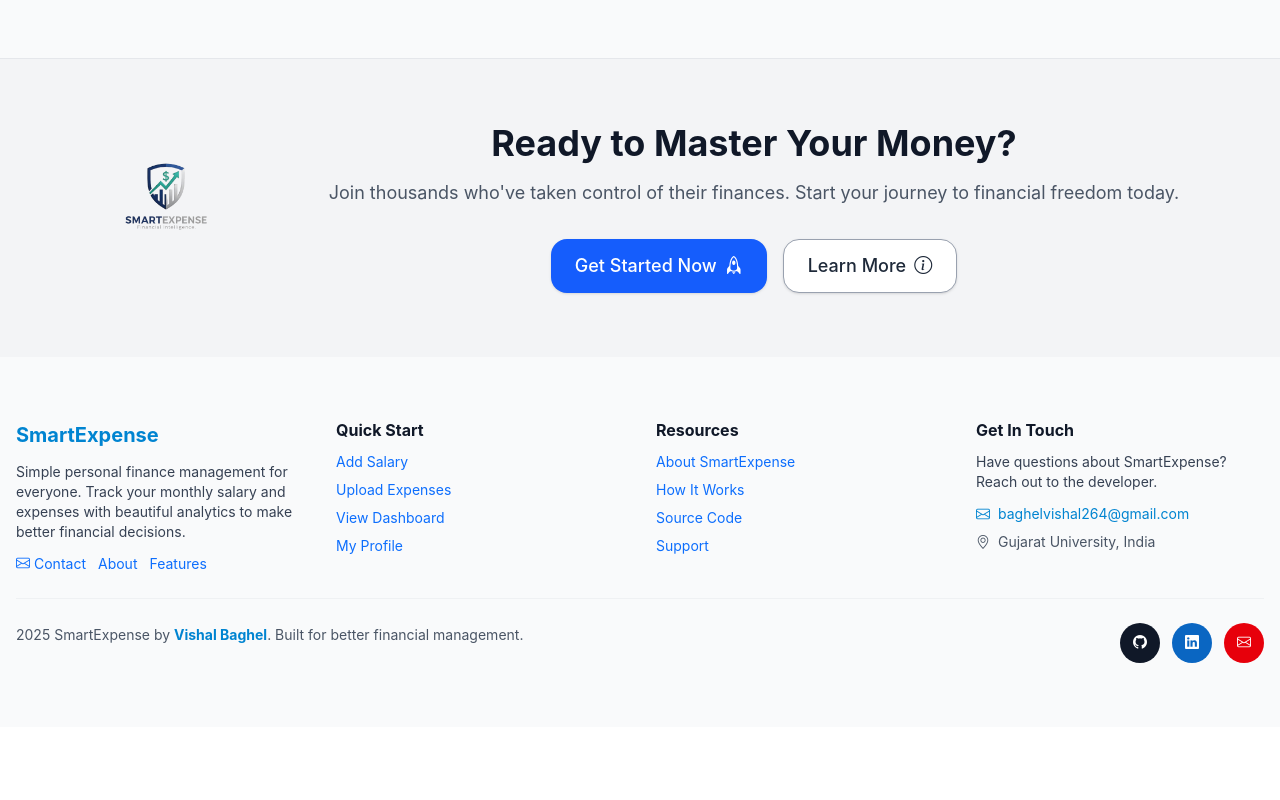
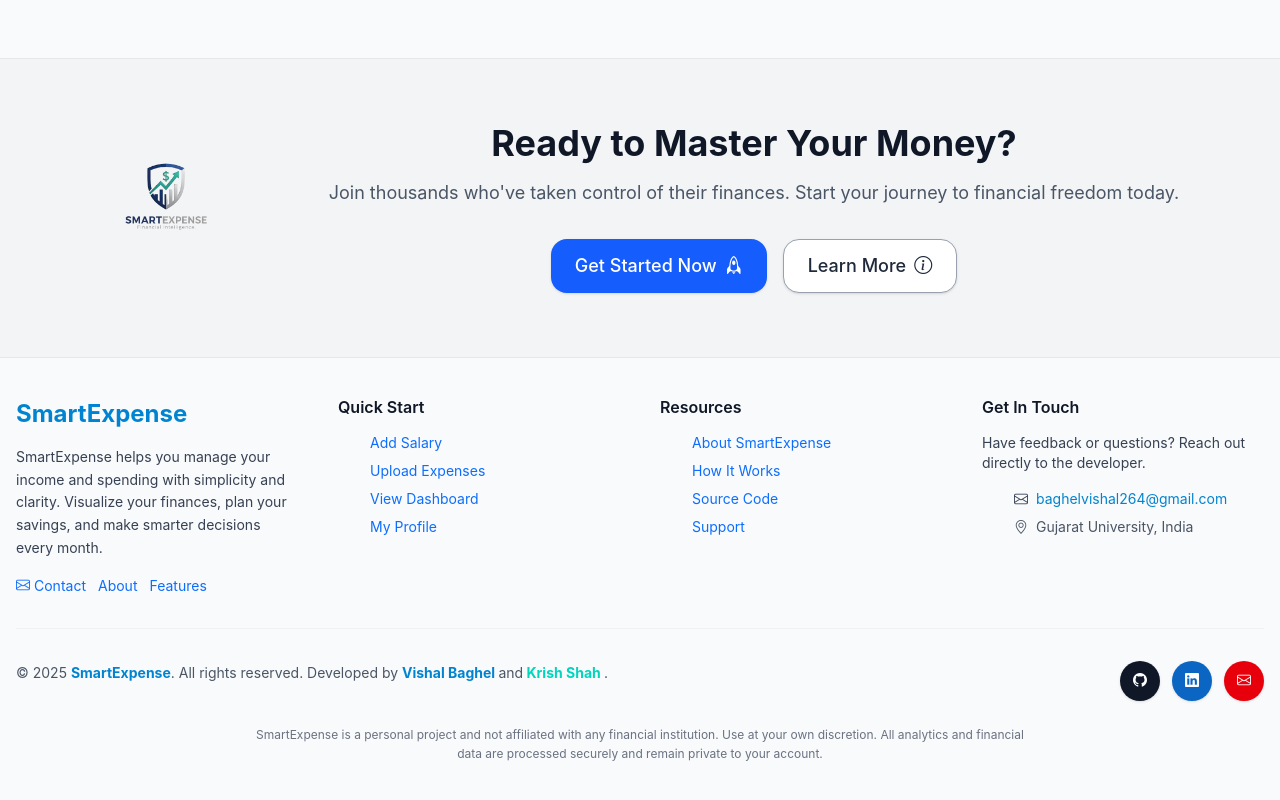
Before and after one commit to Rvbaghel/SmartExpense, a React (Vite) app in the folder frontend/: page / in a window 1280 px wide. Shown: the part 2452-3252 px from the top of the page. Before the commit the page ends 3179 px from the top, so only its background shows below. Built offline with nearby package versions, Linux system fonts and the light colour scheme; no server answers; the HTML template or start-up script is replaced by a standard one.

Commit message:
Dashboard Util Bar Added on Bottom and Footer and Other Styling Improvements

```diff
--- a/frontend/index.html
+++ b/frontend/index.html
@@ -1,5 +1,5 @@
 <!doctype html>
-<html lang="en">
+<html lang="en" class="bg-neutral-200 dark:bg-neutral-900 text-black dark:text-white">
 
 <head>
   <meta charset="UTF-8" />
--- a/frontend/package.json
+++ b/frontend/package.json
@@ -12,6 +12,7 @@
   "dependencies": {
     "@tailwindcss/vite": "^4.1.13",
     "date-fns": "^4.1.0",
+    "dayjs": "^1.11.18",
     "react": "^19.1.1",
     "react-dom": "^19.1.1",
     "react-router-dom": "^7.8.2",
--- a/frontend/src/components/Footer.jsx
+++ b/frontend/src/components/Footer.jsx
@@ -2,38 +2,40 @@
 import { Link } from "react-router-dom";
 
 const Footer = () => {
+  const currentYear = new Date().getFullYear();
+
   return (
     <footer
-      className="utility-py-6 bg-gray-50 dark:bg-gray-900 text-gray-700 dark:text-gray-300"
+      className="bg-gray-50 dark:bg-gray-900 text-gray-700 dark:text-gray-300 border-t border-gray-200 dark:border-gray-700"
       role="contentinfo"
     >
-      <div className="container mx-auto px-4">
-        {/* Top content */}
-        <div className="grid grid-cols-1 md:grid-cols-2 lg:grid-cols-4 gap-8">
-          {/* Brand & Intro */}
+      <div className="container mx-auto px-4 py-10">
+        {/* === Top Section === */}
+        <div className="grid grid-cols-1 md:grid-cols-2 lg:grid-cols-4 gap-10">
+          {/* Brand */}
           <div>
-            <div className="mb-3">
-              <span className="text-xl font-bold text-sky-600 dark:text-teal-400">
+            <div className="mb-4">
+              <span className="text-2xl font-bold text-sky-600 dark:text-teal-400">
                 SmartExpense
               </span>
             </div>
-            <p className="text-sm mb-3">
-              Simple personal finance management for everyone. Track your
-              monthly salary and expenses with beautiful analytics to make better
-              financial decisions.
+            <p className="text-sm leading-relaxed mb-4">
+              SmartExpense helps you manage your income and spending with
+              simplicity and clarity. Visualize your finances, plan your
+              savings, and make smarter decisions every month.
             </p>
             <div className="flex flex-wrap gap-3 text-sm">
               <a
                 href="mailto:baghelvishal264@gmail.com"
-                aria-label="Email contact"
+                aria-label="Contact via email"
                 className="no-underline"
               >
                 <i className="bi bi-envelope mr-1"></i>Contact
               </a>
-              <Link to="/about" aria-label="About page" className="no-underline">
+              <Link to="/about" className="no-underline">
                 About
               </Link>
-              <a href="#features" aria-label="Features section" className="no-underline">
+              <a href="#features" className="no-underline">
                 Features
               </a>
             </div>
@@ -41,37 +43,50 @@
 
           {/* Quick Start */}
           <div>
-            <h6 className="font-bold mb-3 text-gray-900 dark:text-gray-100">
+            <h6 className="font-semibold mb-4 text-gray-900 dark:text-gray-100">
               Quick Start
             </h6>
-            <div className="flex flex-col space-y-2 text-sm">
+            <ul className="space-y-2 text-sm">
+              <li>
                 <Link to="/salary-input" className="no-underline">
                   Add Salary
                 </Link>
+              </li>
+              <li>
                 <Link to="/expenses" className="no-underline">
                   Upload Expenses
                 </Link>
+              </li>
+              <li>
                 <Link to="/dashboard" className="no-underline">
                   View Dashboard
                 </Link>
+              </li>
+              <li>
                 <Link to="/profile" className="no-underline">
                   My Profile
                 </Link>
-            </div>
+              </li>
+            </ul>
           </div>
 
           {/* Resources */}
           <div>
-            <h6 className="font-bold mb-3 text-gray-900 dark:text-gray-100">
+            <h6 className="font-semibold mb-4 text-gray-900 dark:text-gray-100">
               Resources
             </h6>
-            <div className="flex flex-col space-y-2 text-sm">
+            <ul className="space-y-2 text-sm">
+              <li>
                 <Link to="/about" className="no-underline">
                   About SmartExpense
                 </Link>
+              </li>
+              <li>
                 <a href="#how-it-works" className="no-underline">
                   How It Works
                 </a>
+              </li>
+              <li>
                 <a
                   href="https://github.com/Rvbaghel"
                   target="_blank"
@@ -80,64 +95,82 @@
                 >
                   Source Code
                 </a>
-              <a href="mailto:baghelvishal264@gmail.com" className="no-underline">
+              </li>
+              <li>
+                <a
+                  href="mailto:baghelvishal264@gmail.com"
+                  className="no-underline"
+                >
                   Support
                 </a>
-            </div>
+              </li>
+            </ul>
           </div>
 
           {/* Contact */}
           <div>
-            <h6 className="font-bold mb-3 text-gray-900 dark:text-gray-100">
+            <h6 className="font-semibold mb-4 text-gray-900 dark:text-gray-100">
               Get In Touch
             </h6>
-            <p className="text-sm mb-3">
-              Have questions about SmartExpense? Reach out to the developer.
+            <p className="text-sm mb-4">
+              Have feedback or questions? Reach out directly to the developer.
             </p>
-            <div className="flex flex-col gap-2 text-sm">
+            <ul className="space-y-2 text-sm">
+              <li className="flex items-center">
+                <i className="bi bi-envelope mr-2"></i>
                 <a
                   href="mailto:baghelvishal264@gmail.com"
-                className="flex items-center text-sky-600 dark:text-teal-400 no-underline"
+                  className="no-underline text-sky-600 dark:text-teal-400"
                 >
-                <i className="bi bi-envelope mr-2"></i>
                   baghelvishal264@gmail.com
                 </a>
-              <div className="flex items-center text-gray-600 dark:text-gray-400">
+              </li>
+              <li className="flex items-center text-gray-600 dark:text-gray-400">
                 <i className="bi bi-geo-alt mr-2"></i>
                 Gujarat University, India
-              </div>
-            </div>
+              </li>
+            </ul>
           </div>
         </div>
 
-        {/* Divider */}
-        <hr className="my-6 border-gray-300 dark:border-gray-700" />
+        {/* === Divider === */}
+        <hr className="my-8 border-gray-300 dark:border-gray-700" />
 
-        {/* Bottom content */}
+        {/* === Bottom Section === */}
         <div className="flex flex-col md:flex-row items-center justify-between gap-4 text-sm">
+          {/* Copyright */}
           <p className="text-gray-600 dark:text-gray-400 text-center md:text-left">
-            {new Date().getFullYear()} SmartExpense by{" "}
+            © {currentYear}{" "}
             <strong className="text-sky-600 dark:text-teal-400">
-              Vishal Baghel
+              SmartExpense
             </strong>
-            . Built for better financial management.
+            . All rights reserved. Developed by{" "}
+            <strong className="text-sky-600 dark:text-teal-400"> Vishal Baghel </strong>
+            and
+            <strong className="dark:text-sky-600 text-teal-400"> Krish Shah </strong>
+            .
           </p>
+
+          {/* Social Icons */}
           <div className="flex gap-3">
             {[
               {
                 href: "https://github.com/Rvbaghel",
                 icon: "bi-github",
                 bg: "bg-gray-900",
+                label: "GitHub",
               },
               {
                 href: "https://in.linkedin.com/in/vishal-baghel-a055b5249",
                 icon: "bi-linkedin",
                 bg: "bg-[#0A66C2]",
+                label: "LinkedIn",
               },
               {
                 href: "mailto:baghelvishal264@gmail.com",
                 icon: "bi-envelope",
                 bg: "bg-red-600",
+                label: "Email",
               },
             ].map((item, idx) => (
               <a
@@ -145,13 +178,20 @@
                 href={item.href}
                 target="_blank"
                 rel="noopener noreferrer"
-                className={`w-10 h-10 rounded-full flex items-center justify-center text-white ${item.bg} transform transition-transform duration-200 hover:-translate-y-1`}
-                aria-label={item.icon}
+                aria-label={item.label}
+                className={`w-10 h-10 rounded-full flex items-center justify-center text-white ${item.bg} shadow-sm transition-all duration-200 hover:-translate-y-1 hover:shadow-md`}
               >
                 <i className={`bi ${item.icon}`}></i>
               </a>
             ))}
           </div>
+        </div>
+
+        {/* === Disclaimer === */}
+        <div className="mt-6 text-xs text-center text-gray-500 dark:text-gray-500 max-w-3xl mx-auto leading-relaxed">
+          SmartExpense is a personal project and not affiliated with any financial
+          institution. Use at your own discretion. All analytics and financial
+          data are processed securely and remain private to your account.
         </div>
       </div>
     </footer>
--- a/frontend/src/pages/Dashboard.jsx
+++ b/frontend/src/pages/Dashboard.jsx
@@ -625,9 +625,92 @@
             </BarChart>
           </ResponsiveContainer>
         </div>
+      </div>
 
+      <div className="w-full mt-6">
+        <div
+          className={`rounded-2xl border shadow-sm transition-colors duration-300
+        ${isDarkMode
+              ? "bg-gray-800 border-gray-700 text-gray-200"
+              : "bg-white border-gray-200 text-gray-800"
+            }`}
+        >
+          <div className="p-5 flex flex-col md:flex-row justify-between items-start md:items-center gap-4">
+            {/* Left Section */}
+            <div className="flex flex-col">
+              <h6
+                className={`flex items-center gap-2 text-base font-semibold ${isDarkMode ? "text-amber-400" : "text-amber-500"
+                  }`}
+              >
+                <i className="bi bi-lightning"></i>
+                Quick Actions
+              </h6>
+              <small
+                className={`${isDarkMode ? "text-gray-400" : "text-gray-500"
+                  } mt-0.5`}
+              >
+                Manage your financial data efficiently
+              </small>
+            </div>
+
+            {/* Right Section */}
+            <div className="flex flex-wrap gap-2 justify-start md:justify-end">
+              <button
+                onClick={() => navigate("/salary-input")}
+                className={`px-3 py-1.5 rounded-lg text-sm font-medium border
+                transition-all duration-200 hover:scale-105
+                ${isDarkMode
+                    ? "border-blue-500 text-blue-400 hover:bg-blue-600 hover:text-white"
+                    : "border-blue-600 text-blue-600 hover:bg-blue-600 hover:text-white"
+                  }`}
+              >
+                <i className="bi bi-plus-circle me-1"></i>
+                Add Salary
+              </button>
+
+              <button
+                onClick={() => navigate("/expenses")}
+                className={`px-3 py-1.5 rounded-lg text-sm font-medium border
+                transition-all duration-200 hover:scale-105
+                ${isDarkMode
+                    ? "border-gray-400 text-gray-300 hover:bg-gray-600 hover:text-white"
+                    : "border-gray-500 text-gray-700 hover:bg-gray-600 hover:text-white"
+                  }`}
+              >
+                <i className="bi bi-receipt me-1"></i>
+                Add Expenses
+              </button>
+
+              <button
+                onClick={() => navigate("/review")}
+                className={`px-3 py-1.5 rounded-lg text-sm font-medium border
+                transition-all duration-200 hover:scale-105
+                ${isDarkMode
+                    ? "border-green-500 text-green-400 hover:bg-green-600 hover:text-white"
+                    : "border-green-600 text-green-600 hover:bg-green-600 hover:text-white"
+                  }`}
+              >
+                <i className="bi bi-clipboard-check me-1"></i>
+                Review Data
+              </button>
+
+              <button
+                onClick={() => window.location.reload()}
+                className={`px-3 py-1.5 rounded-lg text-sm font-medium border
+                transition-all duration-200 hover:scale-105
+                ${isDarkMode
+                    ? "border-cyan-500 text-cyan-400 hover:bg-cyan-600 hover:text-white"
+                    : "border-cyan-600 text-cyan-600 hover:bg-cyan-600 hover:text-white"
+                  }`}
+              >
+                <i className="bi bi-arrow-clockwise me-1"></i>
+                Refresh
+              </button>
+            </div>
+          </div>
+        </div>
       </div>
-    </div>
+    </div >
   );
 };
 
```
Also changed, not shown: 1 other file (tests, documents, lock files or other folders). Lines whose indentation alone changed are shown as unchanged.
